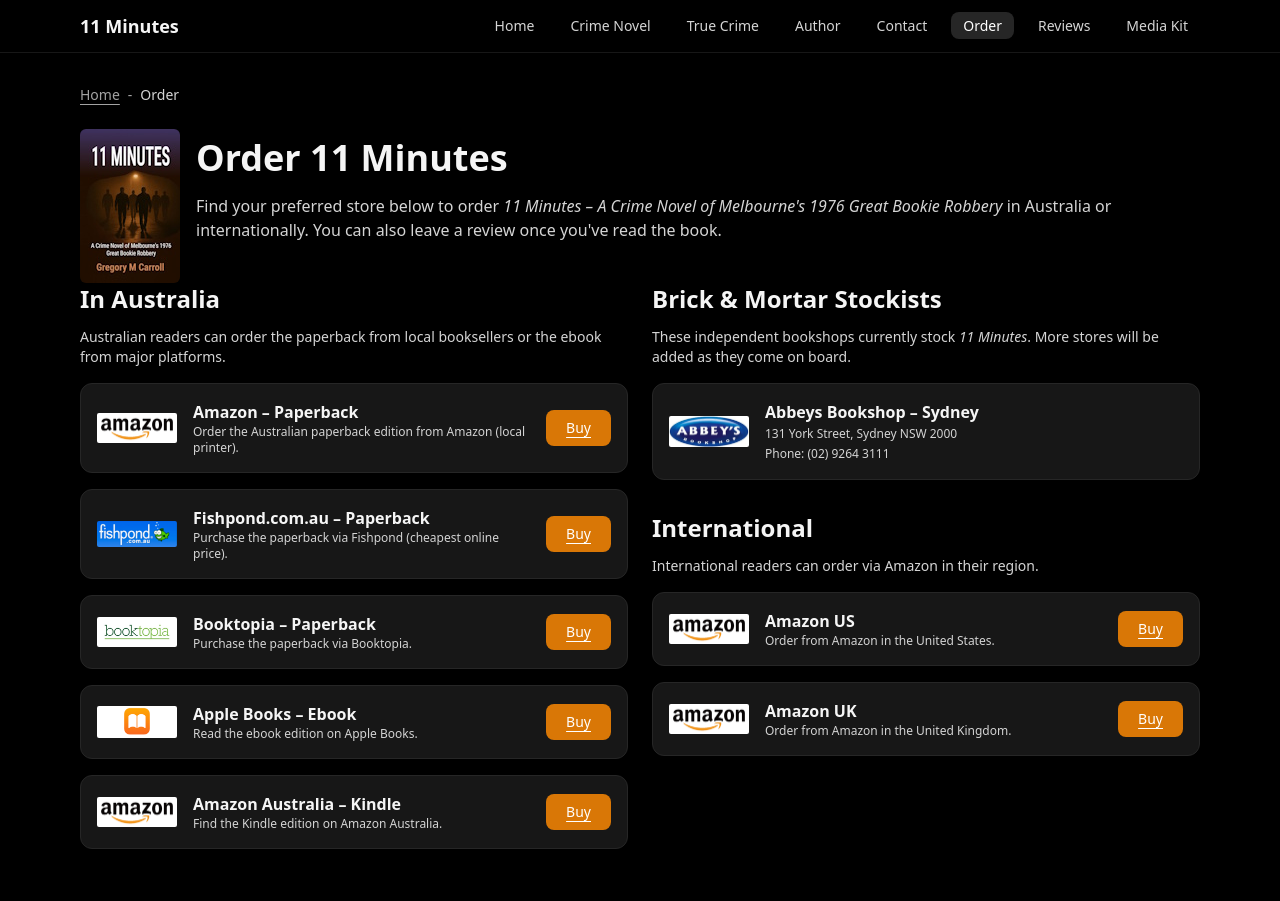
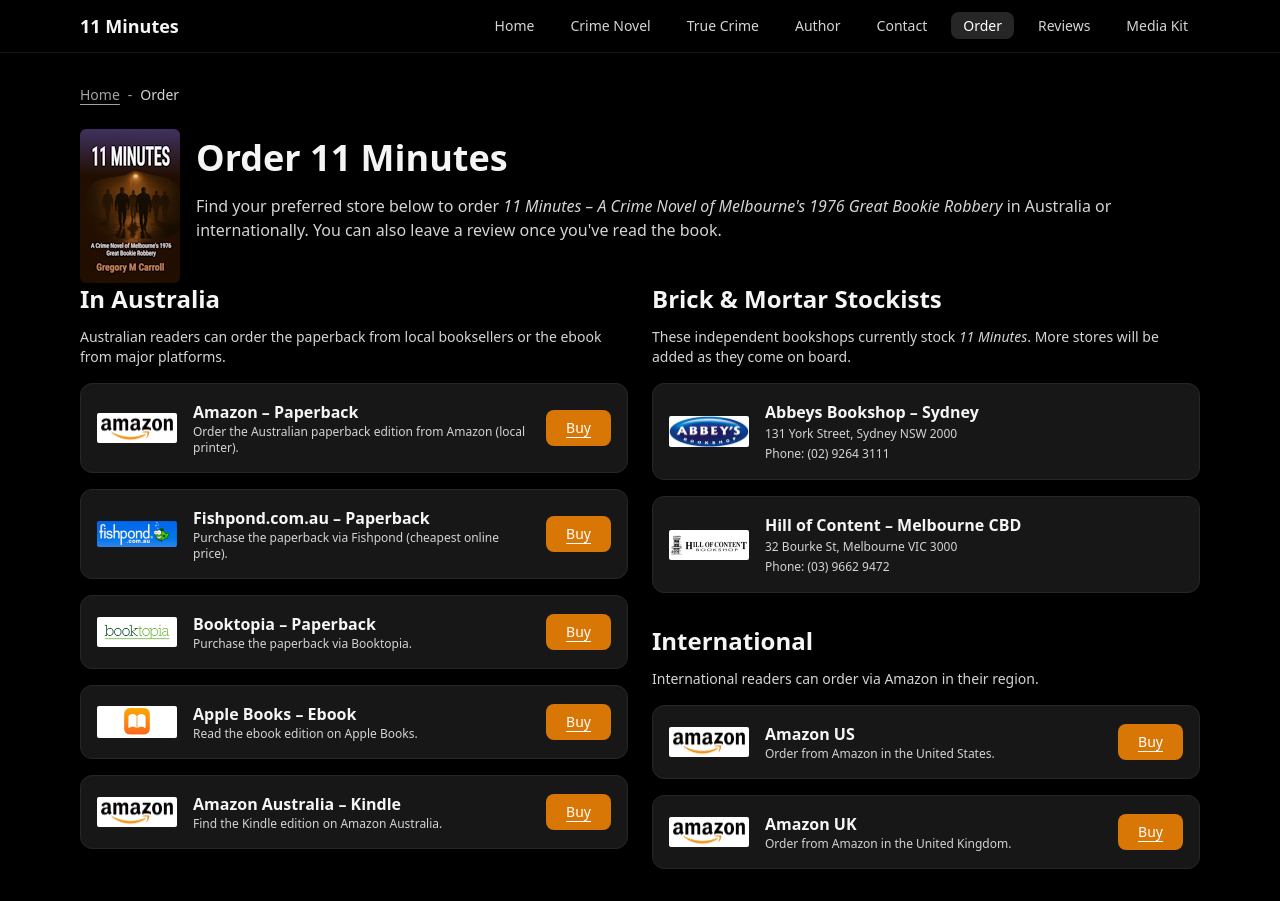
Before and after one commit to gcarroll1/author-site, a Next.js app: page /order in a window 1280 px wide. Built offline with nearby package versions, Linux system fonts and the light colour scheme.

Commit message:
Add hill of content to Order

```diff
--- a/app/order/page.tsx
+++ b/app/order/page.tsx
@@ -220,6 +220,23 @@
                   </p>
                 </div>
               </div>
+
+              {/* Hill of Content – Melbourne */}
+              <div className="not-prose flex items-center gap-4 bg-neutral-900 border border-neutral-800 rounded-xl p-4">
+                <img
+                  src="/images/stores/hill-of-content.png"
+                  alt="Hill of Content – Melbourne"
+                  className="w-20 h-auto rounded-sm hidden sm:block"
+                  loading="lazy"
+                />
+                <div className="flex-1">
+                  <h3 className="font-semibold text-base">Hill of Content – Melbourne CBD</h3>
+                  <p className="text-xs text-neutral-300 leading-relaxed">
+                    32 Bourke St, Melbourne VIC 3000<br />
+                    Phone: (03) 9662 9472
+                  </p>
+                </div>
+              </div>
             </div>
 
             {/* International section */}
```
Also changed, not shown: public/images/stores/hill-of-content.png (added).
